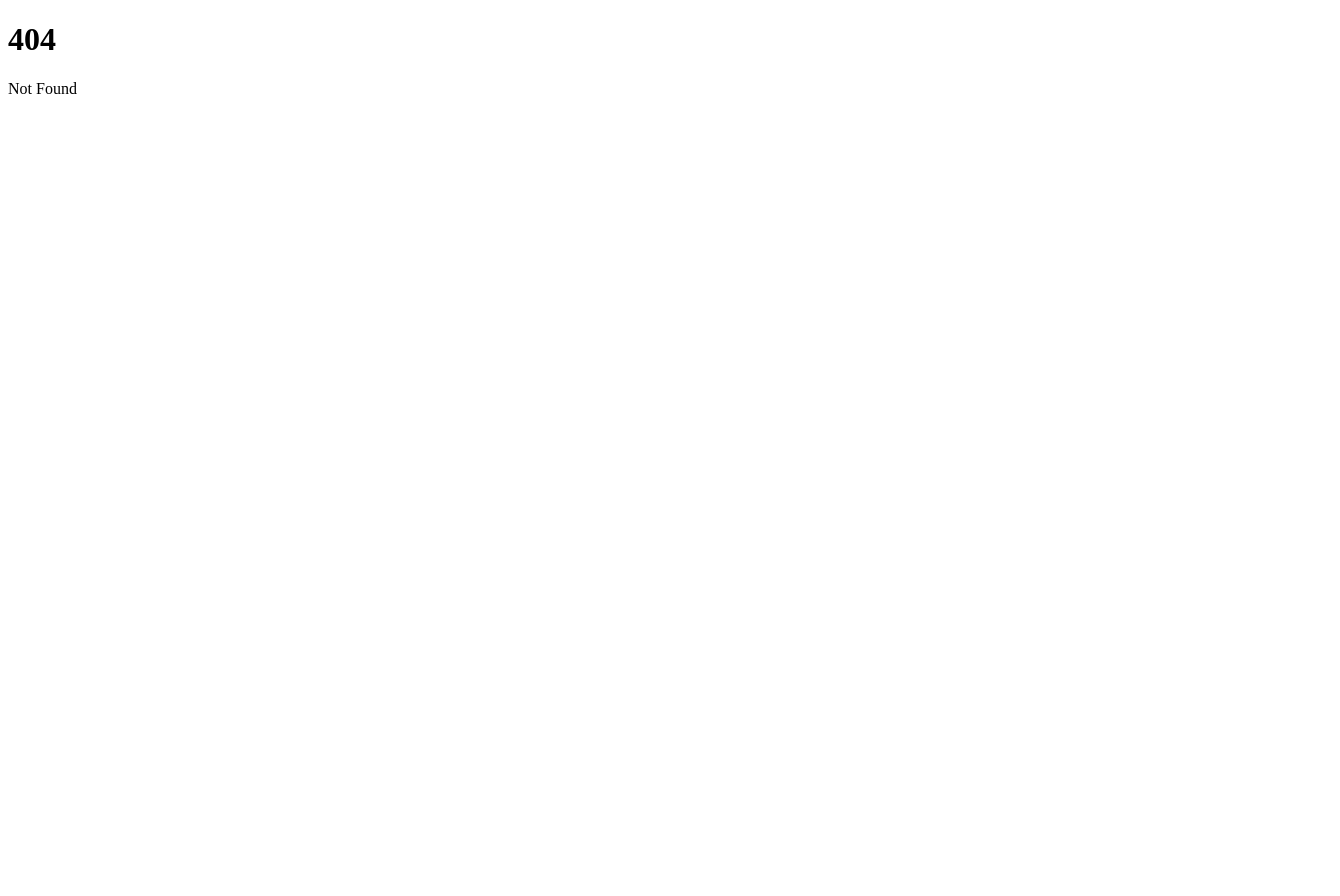
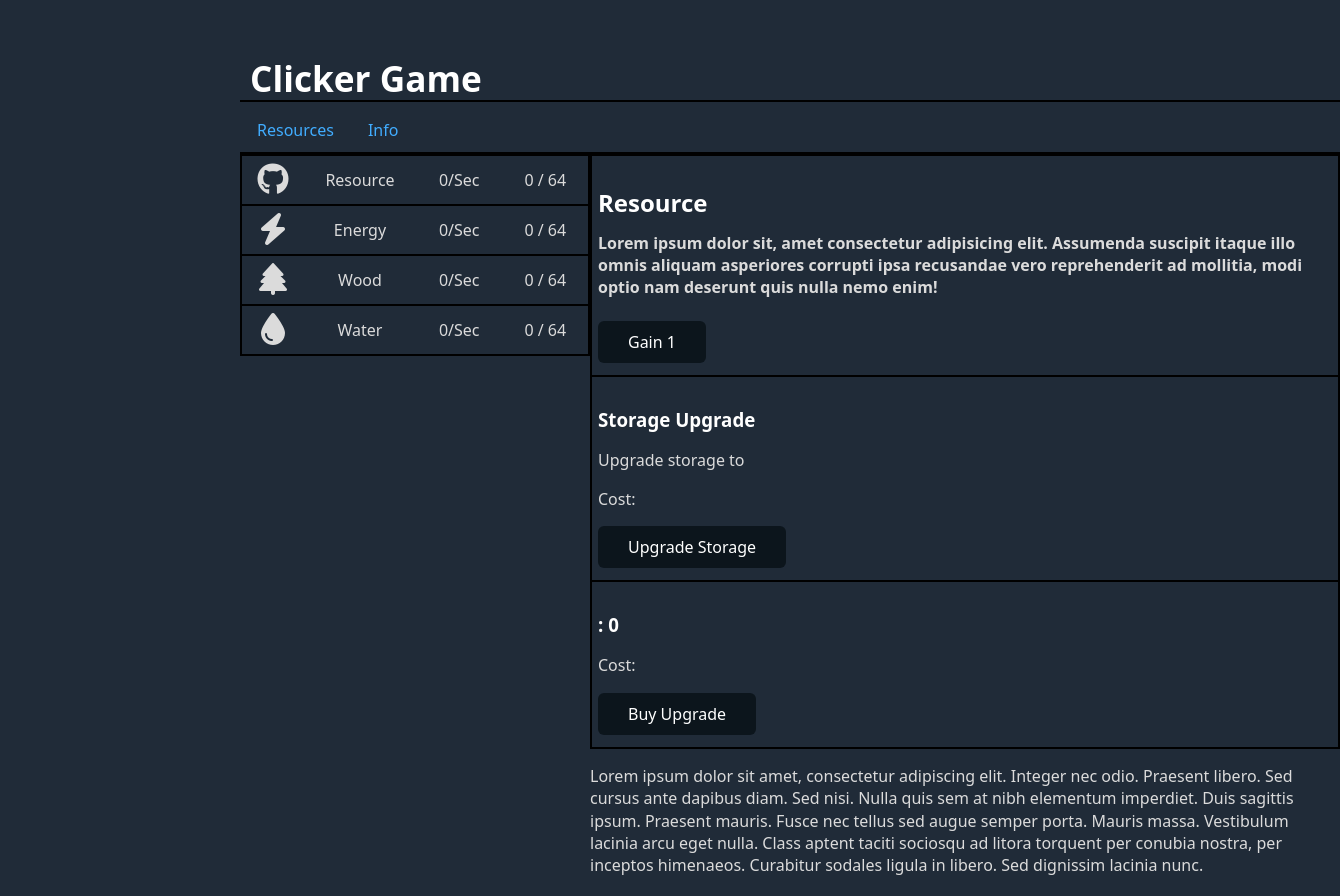
Before and after one commit to pvk05/webGames, a SvelteKit app: page /clickerGame in a window 1280 px wide. Before the commit this address had no page. Shown: the top 896 px of the page, 1340 px wide, since content can reach past the window. Before the commit the page ends 800 px from the top, so only its background shows below. Built offline with nearby package versions, Linux system fonts and the light colour scheme.

Commit message:
base game folders

```diff
--- a/package.json
+++ b/package.json
@@ -16,5 +16,8 @@
 		"svelte": "^4.0.5",
 		"vite": "^4.4.2"
 	},
-	"type": "module"
+	"type": "module",
+	"dependencies": {
+		"boardgame.io": "^0.50.2"
+	}
 }
--- a/src/app.html
+++ b/src/app.html
@@ -6,6 +6,7 @@
 		<meta name="viewport" content="width=device-width" />
 		%sveltekit.head%
 		<title>Web Games</title>
+		<script src="https://kit.fontawesome.com/f5fd432ab3.js" crossorigin="anonymous"></script>
 	</head>
 	<body data-sveltekit-preload-data="hover">
 		<div style="display: contents">%sveltekit.body%</div>
--- a/src/routes/+page.svelte
+++ b/src/routes/+page.svelte
@@ -1,2 +1,8 @@
 <h1>Welcome to SvelteKit</h1>
 <p>Visit <a href="https://kit.svelte.dev">kit.svelte.dev</a> to read the documentation</p>
+<br>
+<a href="/clickerGame">Clicker Game</a>
+<br>
+<a href="/battleship">Battleship</a>
+<br>
+<a href="/boardGame">BoardGame</a>
--- /dev/null
+++ b/src/routes/battleship/+page.svelte
@@ -0,0 +1 @@
+<h1>Battleship Game</h1>
--- /dev/null
+++ b/src/routes/boardGame/+page.svelte
@@ -0,0 +1,4 @@
+
+<script src="./test.js"></script>
+
+<div id="app">hedawda</div>
--- /dev/null
+++ b/src/routes/clickerGame/+layout.svelte
@@ -0,0 +1,3 @@
+<link rel="stylesheet" href="https://cdn.jsdelivr.net/npm/water.css@2/out/dark.min.css">
+
+<slot />
--- /dev/null
+++ b/src/routes/clickerGame/+page.svelte
@@ -0,0 +1,47 @@
+<style>
+	/*    Generated by http://www.cssportal.com    */
+
+/* @import url("reset.css");*/
+
+p, h1 {
+    padding: 10px;
+}
+
+#wrapper {
+    margin: 0 auto;
+    width: 1100px;
+}
+
+#header {
+    float: left;
+    height: 80px;
+    width: 1100px;
+    /*background: #353447;*/
+    border-bottom: 2px solid black;
+}
+
+#footer {
+    height: 50px;
+    width: 1100px;
+    clear: both;
+}
+
+</style>
+
+<script>
+	import Navigation from "./nav.svelte"
+	import LeftColumn from "./leftColumn.svelte"
+	import Content from "./content.svelte"
+</script>
+
+<div id="wrapper">
+	<div id="header">
+		<h1>Clicker Game</h1>
+	</div>
+	<Navigation />
+	<LeftColumn />
+	<Content />
+	<div id="footer">
+		<p>This is the Footer</p>
+	</div>
+</div>
--- /dev/null
+++ b/src/routes/clickerGame/content.svelte
@@ -0,0 +1,63 @@
+<style>
+#content {
+    float: left;
+    width: 750px;
+}
+
+	table {
+    width: 100%;
+}
+
+tr {
+    height: 50px;
+    border: 2px solid black;
+}
+</style>
+
+<div id="content">
+	<table id="resourceTable">
+		<tr>
+			<th>
+				<h2 id="resourceHeader">Resource</h2>
+				<span id="resourceDescription">
+					Lorem ipsum dolor sit, amet consectetur adipisicing elit. Assumenda suscipit itaque illo omnis aliquam asperiores corrupti ipsa recusandae vero reprehenderit ad mollitia, modi optio nam deserunt quis nulla nemo enim!
+				</span>
+				<br><br>
+				<button
+				class="btn" onclick="clickGain(selectedResource)">Gain 1</button>
+			</th>
+		</tr>
+		<tr>
+			<td id="storageUpgradeBlock">
+				<h3>Storage Upgrade</h3>
+				<p>Upgrade storage to <span id="nextStorageUpgradeAmount"></span></p>
+				<p>Cost: <span id="nextStorageUpgradeCost"></span></p>
+				<button onclick="upgrade('storage')">Upgrade Storage</button>
+			</td>
+		</tr>
+		<tr>
+			<td id="upgradeOneBlock">
+				<h3><span id="upgradeOneName"></span>: <span id="upgradeOneAmount">0</span></h3>
+				<p id="upgradeOneDescription"></p>
+				<p>Cost: <span id="nextUpgradeOneCost"></span></p>
+				<button onclick="upgrade('one')">Buy Upgrade</button>
+			</td>
+		</tr>
+	</table>
+	<p>Lorem ipsum dolor sit amet, consectetur adipiscing elit. Integer nec odio. Praesent libero. Sed cursus
+		ante dapibus diam. Sed nisi. Nulla quis sem at nibh elementum imperdiet. Duis sagittis ipsum. Praesent
+		mauris. Fusce nec tellus sed augue semper porta. Mauris massa. Vestibulum lacinia arcu eget nulla. Class
+		aptent taciti sociosqu ad litora torquent per conubia nostra, per inceptos himenaeos. Curabitur sodales
+		ligula in libero. Sed dignissim lacinia nunc. </p>
+	<p>Sed lacinia, urna non tincidunt mattis, tortor neque adipiscing diam, a cursus ipsum ante quis turpis.
+		Nulla facilisi. Ut fringilla. Suspendisse potenti. Nunc feugiat mi a tellus consequat imperdiet.
+		Vestibulum sapien. Proin quam. Etiam ultrices. Suspendisse in justo eu magna luctus suscipit. Sed
+		lectus. Integer euismod lacus luctus magna. Quisque cursus, metus vitae pharetra auctor, sem massa
+		mattis sem, at interdum magna augue eget diam. Vestibulum ante ipsum primis in faucibus orci luctus et
+		ultrices posuere cubilia Curae; Morbi lacinia molestie dui. Praesent blandit dolor. </p>
+	<p>Sed non quam. In vel mi sit amet augue congue elementum. Morbi in ipsum sit amet pede facilisis laoreet.
+		Donec lacus nunc, viverra nec, blandit vel, egestas et, augue. Vestibulum tincidunt malesuada tellus. Ut
+		ultrices ultrices enim. Curabitur sit amet mauris. Morbi in dui quis est pulvinar ullamcorper. Nulla
+		facilisi. Integer lacinia sollicitudin massa. Cras metus. Sed aliquet risus a tortor. Integer id quam.
+	</p>
+</div>
--- /dev/null
+++ b/src/routes/clickerGame/info/+page.svelte
@@ -0,0 +1,15 @@
+<script>
+	import Navigation from "../nav.svelte"
+</script>
+
+<style>
+	p, h1 {
+    	padding: 10px;
+	}
+</style>
+
+<h1>Info</h1>
+
+<Navigation />
+
+<p>Occaecat duis deserunt ut id quis sit anim labore id mollit. Ea pariatur ullamco et irure ullamco ex nulla laborum cupidatat in deserunt sit minim sint. Exercitation sunt aute nisi culpa commodo veniam culpa culpa nisi ex excepteur. Ea est commodo sit aliqua. Velit sit mollit ullamco tempor sint mollit laborum nisi incididunt laboris nostrud dolor. Labore deserunt ea eiusmod nostrud ea irure commodo qui proident aliquip qui.</p>
--- /dev/null
+++ b/src/routes/clickerGame/leftColumn.svelte
@@ -0,0 +1,100 @@
+<style>
+	#leftcolumn {
+    	width: 350px;
+    	float: left;
+	}
+
+	table {
+    	width: 100%;
+	}
+
+	tr {
+    	height: 50px;
+    	border: 2px solid black;
+	}
+</style>
+
+<div id="leftcolumn">
+	<table id="resourceSelector">
+		<tr onclick="clickedResource('resource')">
+			<td style="border: none; vertical-align:middle; text-align:center; width: 50px;">
+				<i class="fa-brands fa-github fa-2x"></i>
+			</td>
+			<td style="border: none; vertical-align:middle; text-align:center; width: 100px;">
+				<span>Resource</span>
+			</td>
+			<td style="border: none; vertical-align:middle; text-align:center;">
+				<span id="resourcePSec">0</span>/Sec
+			</td>
+			<td style="border: none; vertical-align:middle; text-align:center;">
+				<span id="resourceAmount">
+					0
+				</span>
+				/
+				<span id="resourceStorage">
+					64
+				</span>
+			</td>
+		</tr>
+		<tr onclick="clickedResource('energy')">
+			<td style="border: none; vertical-align:middle; text-align:center; width: 50px;">
+				<i class="fa-solid fa-bolt fa-2x"></i>
+			</td>
+			<td style="border: none; vertical-align:middle; text-align:center;">
+				<span>Energy</span>
+			</td>
+			<td style="border: none; vertical-align:middle; text-align:center;">
+				<span id="energyPSec">0</span>/Sec
+			</td>
+			<td style="border: none; vertical-align:middle; text-align:center;">
+				<span id="energyAmount">
+					0
+				</span>
+				/
+				<span id="energyStorage">
+					64
+				</span>
+			</td>
+		</tr>
+		<tr onclick="clickedResource('wood')">
+			<td style="border: none; vertical-align:middle; text-align:center; width: 50px;">
+				<i class="fa-solid fa-tree fa-2x"></i>
+			</td>
+			<td style="border: none; vertical-align:middle; text-align:center; width: 100px;">
+				<span>Wood</span>
+			</td>
+			<td style="border: none; vertical-align:middle; text-align:center;">
+				<span id="woodPSec">0</span>/Sec
+			</td>
+			<td style="border: none; vertical-align:middle; text-align:center;">
+				<span id="woodAmount">
+					0
+				</span>
+				/
+				<span id="woodStorage">
+					64
+				</span>
+			</td>
+		</tr>
+		<tr onclick="clickedResource('water')">
+			<td style="border: none; vertical-align:middle; text-align:center; width: 50px;">
+				<i class="fa-solid fa-droplet fa-2x"></i>
+			</td>
+			<td style="border: none; vertical-align:middle; text-align:center;">
+				<span>Water</span>
+			</td>
+			<td style="border: none; vertical-align:middle; text-align:center;">
+				<span id="waterPSec">0</span>/Sec
+			</td>
+			<td style="border: none; vertical-align:middle; text-align:center;">
+				<span id="waterAmount">
+					0
+				</span>
+				/
+				<span id="waterStorage">
+					64
+				</span>
+			</td>
+		</tr>
+	</table>
+</div>
--- /dev/null
+++ b/src/routes/clickerGame/nav.svelte
@@ -0,0 +1,29 @@
+<div id="navigation">
+	<ul>
+		<li id="resourceTab"><a href="./">Resources</a></li>
+		<li id="infoTab"><a href="/clickerGame/info">Info</a></li>
+	</ul>
+</div>
+
+<style>
+	#navigation {
+		float: left;
+		height: 50px;
+		width: 1100px;
+		border-bottom: 2px solid black;
+	}
+	ul {
+		list-style-type: none;
+		margin: 0;
+		padding: 0;
+	}
+
+	li {
+		float: left;
+	}
+
+	li a {
+		display: block;
+		padding: 17px;
+	}
+</style>
```
Also changed, not shown: src/routes/clickerGame/+page.js (added), 1 other file (tests, documents, lock files or other folders).
